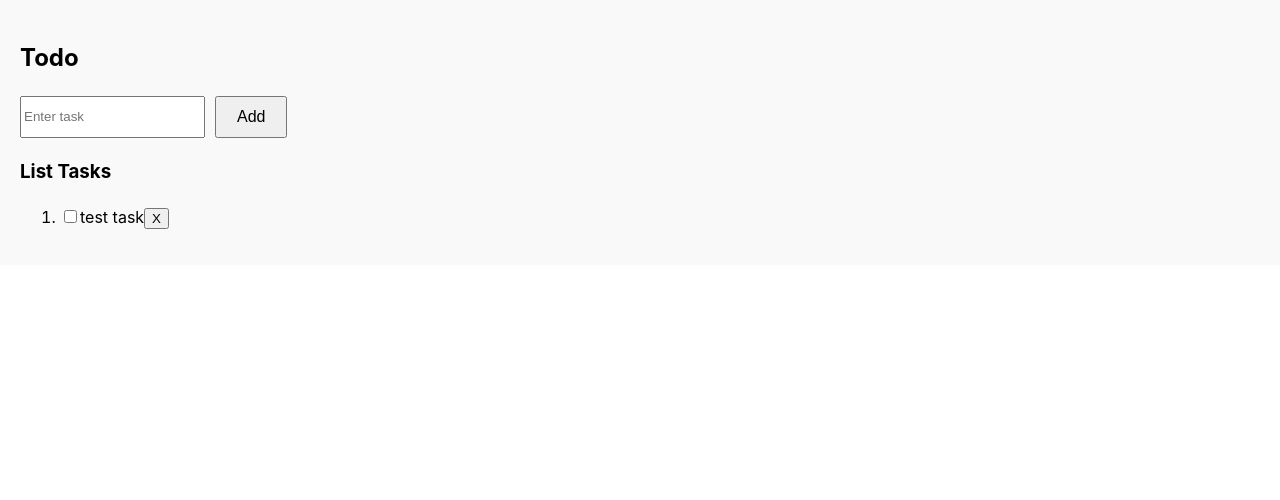
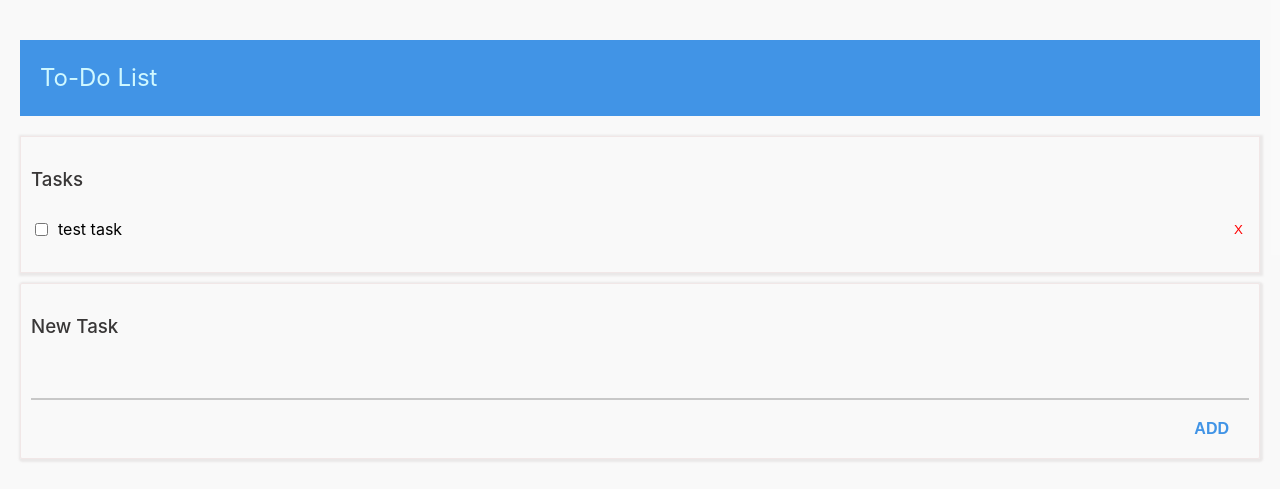
Before and after one commit to MartaPipan/react-vite-16-07-2024, a React (Vite) app: page / in a window 1280 px wide. Shown: the top 500 px of the page. Built offline with nearby package versions, Linux system fonts and the light colour scheme.

Commit message:
finished  TO-DO LIST +complete scss

```diff
--- /dev/null
+++ b/src/components/Task/Task.module.scss
@@ -0,0 +1,28 @@
+.content {
+    flex: 1;
+}
+.is-done {
+    text-decoration: line-through;
+}
+
+.taskItem {
+    display: flex;
+    align-items: center;
+    justify-content: space-between;
+    padding: 5px 0;
+}
+
+.taskItem input[type="checkbox"] {
+    margin-right: 10px;
+}
+
+.taskItem span {
+    flex: 1;
+}
+
+.taskItem button {
+    background: none;
+    border: none;
+    color: red;
+    cursor: pointer;
+}
--- a/src/components/Task/index.jsx
+++ b/src/components/Task/index.jsx
@@ -1,28 +1,33 @@
 import PropTypes from "prop-types";
+import cx from "classnames";
+import styles from './Task.module.scss';
 
 const Task = (props) => {
   const {
-      task: { id, content, isDone },
-      setIsDone,
-      deleteTask,
+    task: { id, content, isDone },
+    setIsDone,
+    deleteTask,
   } = props;
+
+  const spanClasses = cx(styles.content, { [styles['is-done']]: isDone });
+
   return (
-    <li>
-          <input type="checkbox" checked={isDone} onChange={()=>setIsDone(id)} />
-      <span >{content}</span>
-          <button onClick={() => {deleteTask(id)}}>X</button>
+    <li className={styles.taskItem}>
+      <input type="checkbox" checked={isDone} onChange={() => setIsDone(id)} />
+      <span className={spanClasses}>{content}</span>
+      <button onClick={() => deleteTask(id)}>X</button>
     </li>
   );
 };
 
 Task.propTypes = {
-    task: PropTypes.shape({                            //shape significa [objet]
+  task: PropTypes.shape({
     id: PropTypes.string.isRequired,
     content: PropTypes.string.isRequired,
     isDone: PropTypes.bool.isRequired,
   }),
-    setIsDone: PropTypes.func,
-    deleteTask: PropTypes.func,
+  setIsDone: PropTypes.func.isRequired,
+  deleteTask: PropTypes.func.isRequired,
 };
 
 export default Task;
--- a/src/components/Todo/Todo.module.scss
+++ b/src/components/Todo/Todo.module.scss
@@ -1,30 +1,85 @@
 .todoContainer {
-    padding: 20px;
-    background-color: #f9f9f9;
+  padding: 20px;
+  background-color: #f9f9f9df;
 }
 
-form {
-    display: flex;
-    margin-bottom: 20px;
-
-    input[type="text"] {
-        flex: 1;
-        padding: 10px;
-        font-size: 16px;
-    }
-
-    input[type="submit"] {
-        padding: 10px 20px;
-        margin-left: 10px;
-        font-size: 16px;
-        cursor: pointer;
-    }
+.title {
+  font-weight: 500;
+  color: #393737;
 }
 
-h3 {
-    margin-top: 20px;
+.header {
+  color: rgb(207, 248, 255);
+  background-color: #4194e6;
+  padding: 20px;
+  font-weight: 400;
 }
 
-ol {
-    list-style-type: decimal;
+.taskListContainer {
+  border: 1px solid rgb(241, 231, 231);
+  border: radius 2px;
+  margin-bottom: 10px;
+  padding: 10px;
+  box-shadow: 1px 1px 2px 2px rgba(175, 167, 167, 0.2);
 }
+
+.taskList {
+  padding: 0px;
+}
+
+.taskItem {
+  display: flex;
+  align-items: center;
+  justify-content: space-between;
+}
+
+.taskItem input[type="checkbox"] {
+  margin-right: 10px;
+}
+
+.taskItem button {
+  background: none;
+  border: none;
+  font-weight: bolder;
+  color: rgb(241, 5, 5);
+  cursor: pointer;
+}
+
+.formContainer {
+  border: 1px solid rgb(241, 231, 231);
+  border-radius: 2px;
+  margin-bottom: 10px;
+  padding: 10px;
+  box-shadow: 1px 1px 2px 2px rgba(175, 167, 167, 0.2);
+}
+
+.form {
+  display: flex;
+  flex-direction: column;
+}
+
+.input {
+  padding: 10px;
+  margin-bottom: 10px;
+  background-color: inherit;
+  border: 0;
+  border-bottom: 2px solid rgba(8, 8, 8, 0.2);
+  outline: none;
+  font-size:medium;
+}
+
+.input:focus {
+  border-bottom: 1px solid black;
+}
+
+.addButton {
+  padding: 10px 20px;
+  font-size: 16px;
+  cursor: pointer;
+  font-weight: bold;
+  color: #4194e6;
+  border: 0;
+  background: inherit;
+  align-self: flex-end;
+  outline: none;
+}
--- a/src/components/Todo/index.jsx
+++ b/src/components/Todo/index.jsx
@@ -5,32 +5,43 @@ import styles from "./Todo.module.scss";
 
 const Todo = () => {
   const { tasks, addTask, setIsDone, deleteTask } = useTodo([
-    { id: '1', content: "test task", isDone: false },
+    { id: "1", content: "test task", isDone: false },
   ]);
+
   const onSubmit = (values, formikBag) => {
     addTask(values);
     formikBag.resetForm();
   };
 
-
   return (
     <section className={styles.todoContainer}>
-      <h2>Todo</h2>
-      <div>
-        <Formik initialValues={{ content:''}} onSubmit={onSubmit}>
-          <Form>
-            <Field name="content" placeholder="Enter task" />
-            <input type="submit" value="Add" />
+      <h2 className={styles.header}>To-Do List</h2>
+
+      <div className={styles.taskListContainer}>
+        <h3 className={styles.title}>Tasks</h3>
+        <ul className={styles.taskList}>
+          {tasks.map((task) => (
+            <Task
+              key={task.id}
+              task={task}
+              setIsDone={setIsDone}
+              deleteTask={deleteTask}
+            />
+          ))}
+        </ul>
+      </div>
+      <div className={styles.formContainer}>
+        <h3 className={styles.title}>New Task</h3>
+        <Formik initialValues={{ content: "" }} onSubmit={onSubmit}>
+          <Form className={styles.form}>
+            <Field
+              name="content"
+              //placeholder="Enter task"
+              className={styles.input}
+            />
+            <input type="submit" value="ADD" className={styles.addButton} />
           </Form>
         </Formik>
-      </div>
-      <div>
-        <h3>List Tasks</h3>
-        <ol>
-          {tasks.map((task) => (
-            <Task key={task.id} task={task} setIsDone={setIsDone} deleteTask={deleteTask} />
-          ))}
-        </ol>
       </div>
     </section>
   );
```
